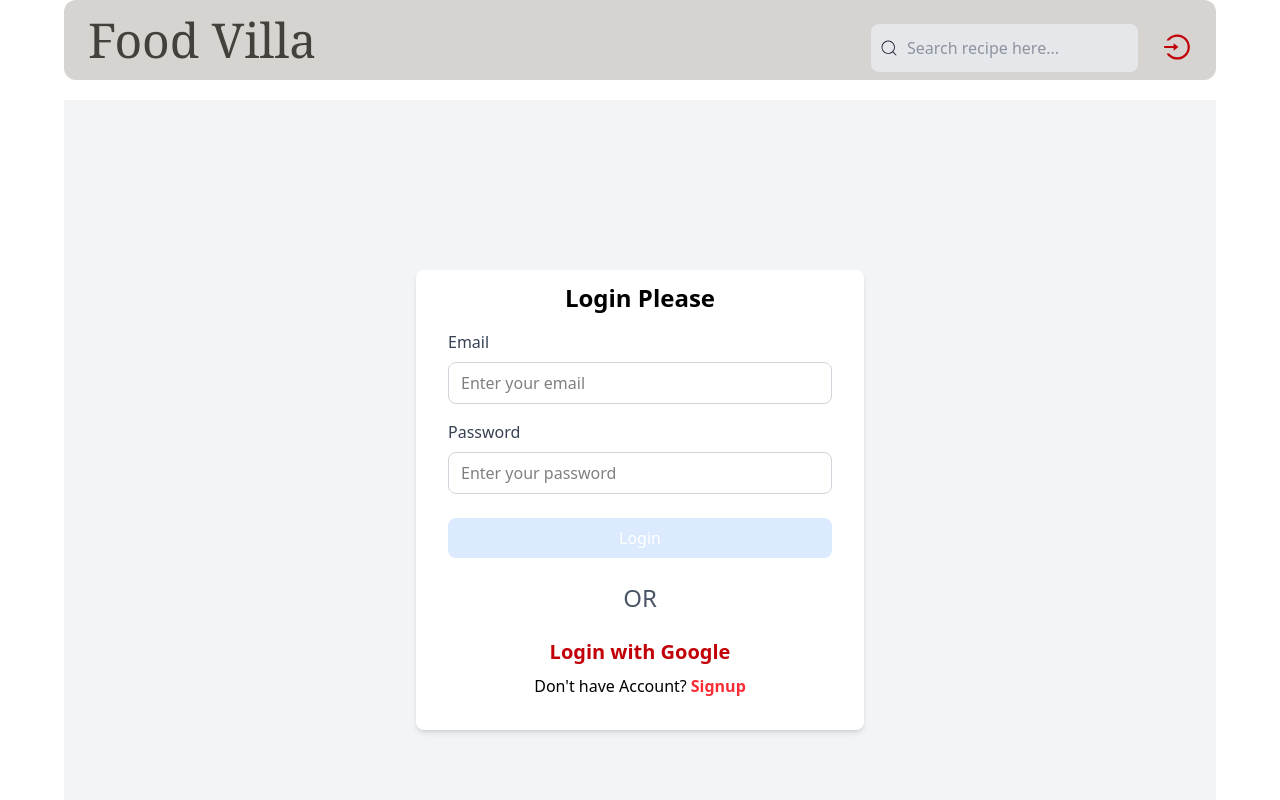
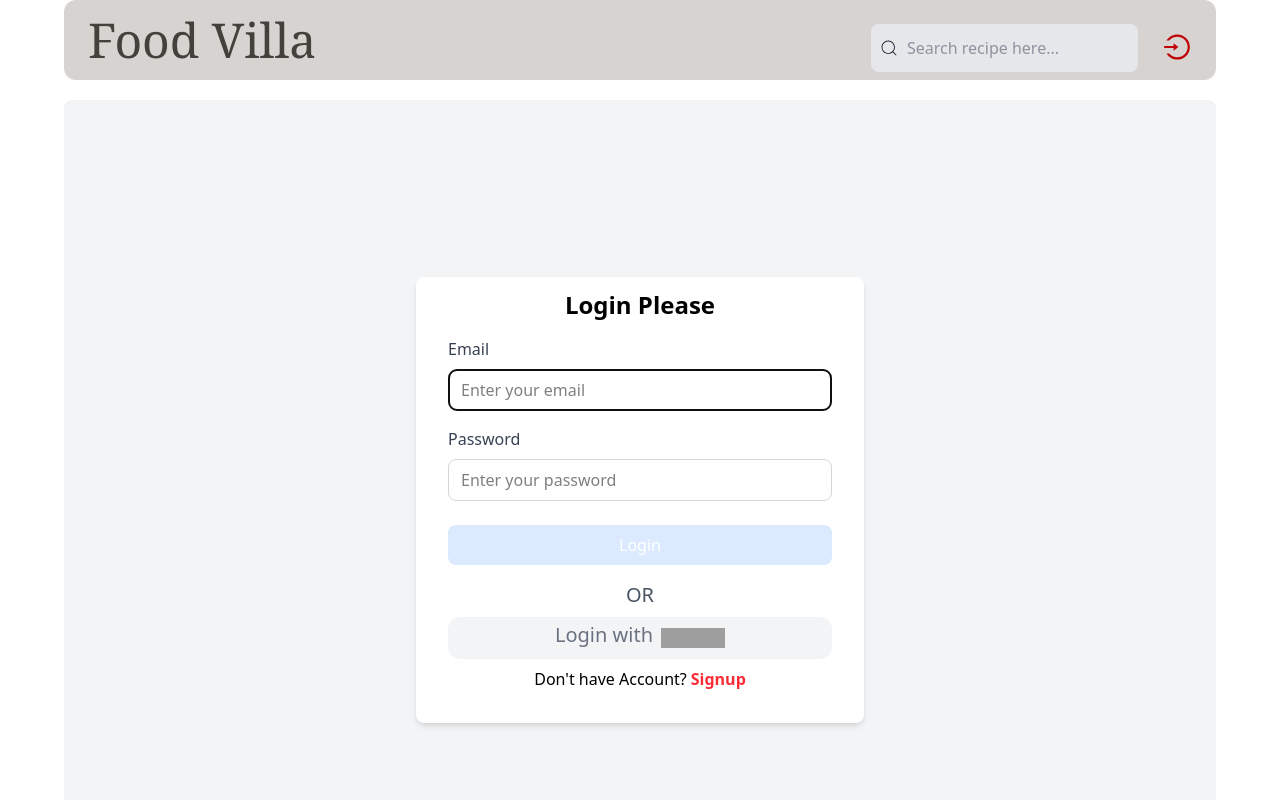
Before and after one commit to Amarjeet5822/Food-Villa, a React (Vite) app: page /login in a window 1280 px wide. Shown: the top 800 px of the page. Built offline with nearby package versions, Linux system fonts and the light colour scheme; no server answers; grey boxes are pictures that could not be loaded.

Commit message:
modified UI of Login

```diff
--- a/src/pages/LoginPage.jsx
+++ b/src/pages/LoginPage.jsx
@@ -1,4 +1,4 @@
-import { useContext, useEffect, useState } from "react";
+import { useContext, useEffect, useRef, useState } from "react";
 import { api_url } from "../utils/backend_api";
 import { NavLink, useNavigate } from "react-router-dom";
 import AuthContext from "../context/AuthContext";
@@ -9,6 +9,7 @@ function LoginPage() {
   const [password, setPassword] = useState("");
   const { LOGIN, setIsAuthenticated } = useContext(AuthContext);
   const navigate = useNavigate();
+  const emailRef = useRef(null);
   const handleGoogleLogin = () => {
     window.location.href = `${api_url}/auth/google`;
   };
@@ -25,7 +26,9 @@ function LoginPage() {
       // console.log("error");
     }
   };
-
+  useEffect(() => {
+    emailRef.current?.focus();
+  }, []);
   useEffect(() => {
     if (password.length > 3 && email) {
       setIsField(false);
@@ -33,7 +36,7 @@ function LoginPage() {
   }, [email, password, navigate]);
 
   return (
-    <div className="min-h-screen flex items-center justify-center bg-gray-100">
+    <div className="min-h-screen flex items-center justify-center rounded-lg bg-gray-100">
       <div className="bg-white pt-3 pb-8 px-8 rounded-lg shadow-md w-full max-w-md">
         <h2 className="text-2xl font-bold mb-4 text-center">Login Please</h2>
         <form onSubmit={handleEmailLogin}>
@@ -42,6 +45,7 @@ function LoginPage() {
               Email
             </label>
             <input
+              ref={emailRef}
               value={email}
               onChange={(e) => setEmail(e.target.value)}
               type="email"
@@ -73,16 +77,27 @@ function LoginPage() {
             Login
           </button>
         </form>
-        <div className="mt-6 text-center">
-          <p className="text-gray-600 text-2xl">OR</p>
-          <button
-            className="mt-4 w-full text-red-700 font-bold text-xl hover:bg-gray-200 py-2 rounded-lg transition duration-300"
-            onClick={handleGoogleLogin}
-          >
-            Login with Google
-          </button>
+        <div className="mt-4 text-center">
+          <p className="text-gray-600 text-xl my-2">OR</p>
+          <div className="flex justify-center items-center w-full bg-gray-100 rounded-xl hover:bg-gray-200">
+            <div>
+              <button
+                onClick={handleGoogleLogin}
+                className="flex justify-center items-center gap-2  px-4 py-1 rounded-lg"
+              >
+                <div className=" text-xl text-gray-500 pb-1.5">Login with </div>
+                <div>
+                  <img
+                    src="https://www.google.com/images/branding/googlelogo/2x/googlelogo_color_92x30dp.png"
+                    alt="Google"
+                    className="w-16 h-5"
+                  />
+                </div>
+              </button>
+            </div>
+          </div>
         </div>
-        <div className="flex gap-1 justify-center items-center">
+        <div className="flex gap-1 mt-2 justify-center items-center">
           <p>{`Don't have Account? `} </p>
           <NavLink className={"text-red-500 font-bold"} to="/login/signup">
             Signup
```
